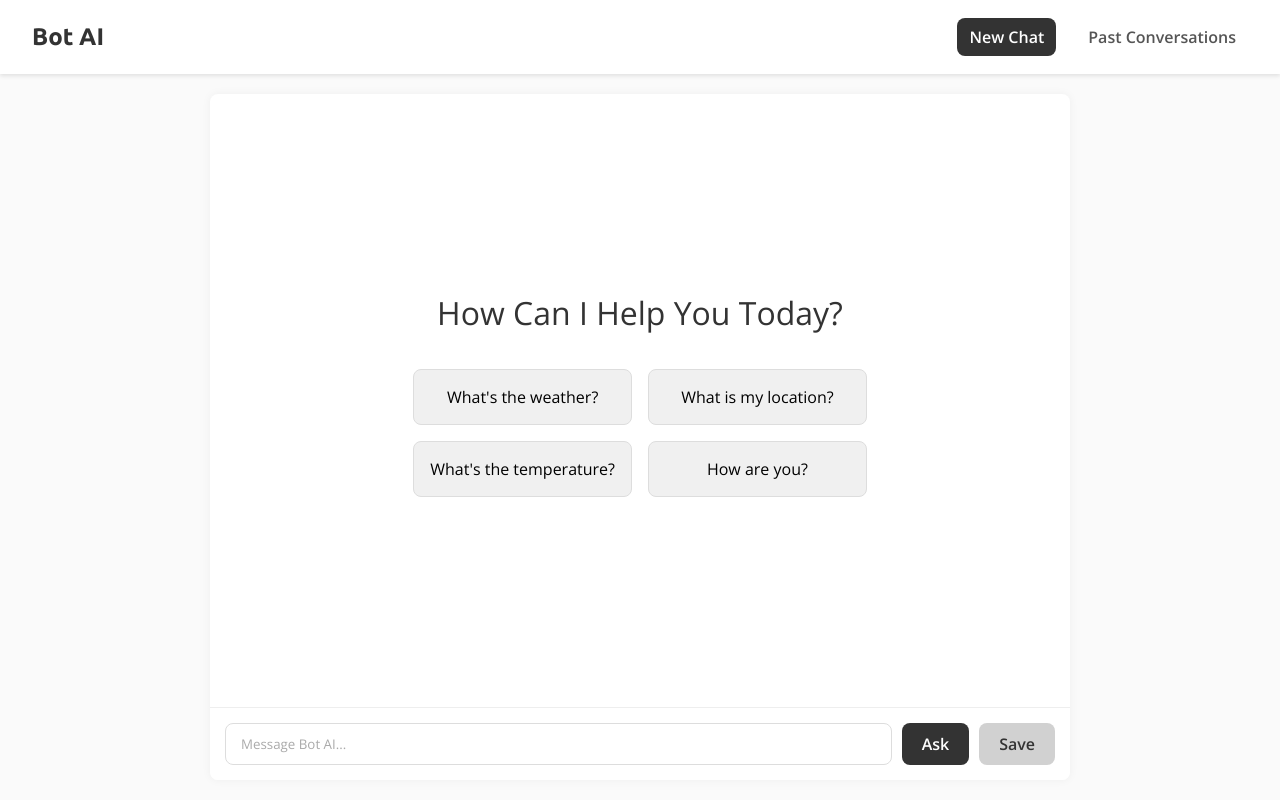
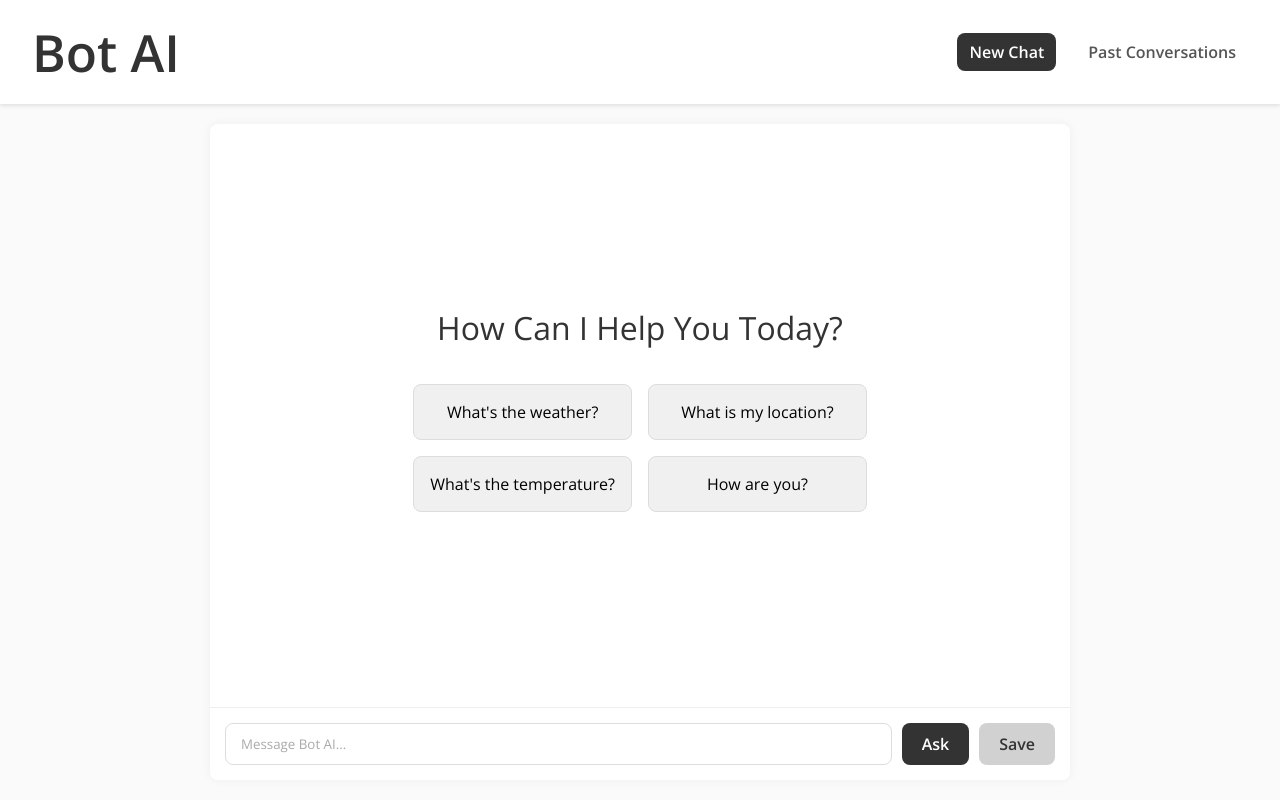
Before and after one commit to Shubhamkarad121197/x-bot-ai, a React (Vite) app: page / in a window 1280 px wide. Built offline with nearby package versions, Linux system fonts and the light colour scheme.

Commit message:
heading updated

```diff
--- a/src/components/header.jsx
+++ b/src/components/header.jsx
@@ -5,7 +5,7 @@ const Header = () => {
   return (
     <header className="header">
       <div className="nav-group">
-        <h1 className="app-title">Bot AI</h1>
+        <h1>Bot AI</h1>
       </div>
       <nav className="nav-links">
         <NavLink to="/" className={({ isActive }) => (isActive ? 'nav-link active' : 'nav-link')}>
```
